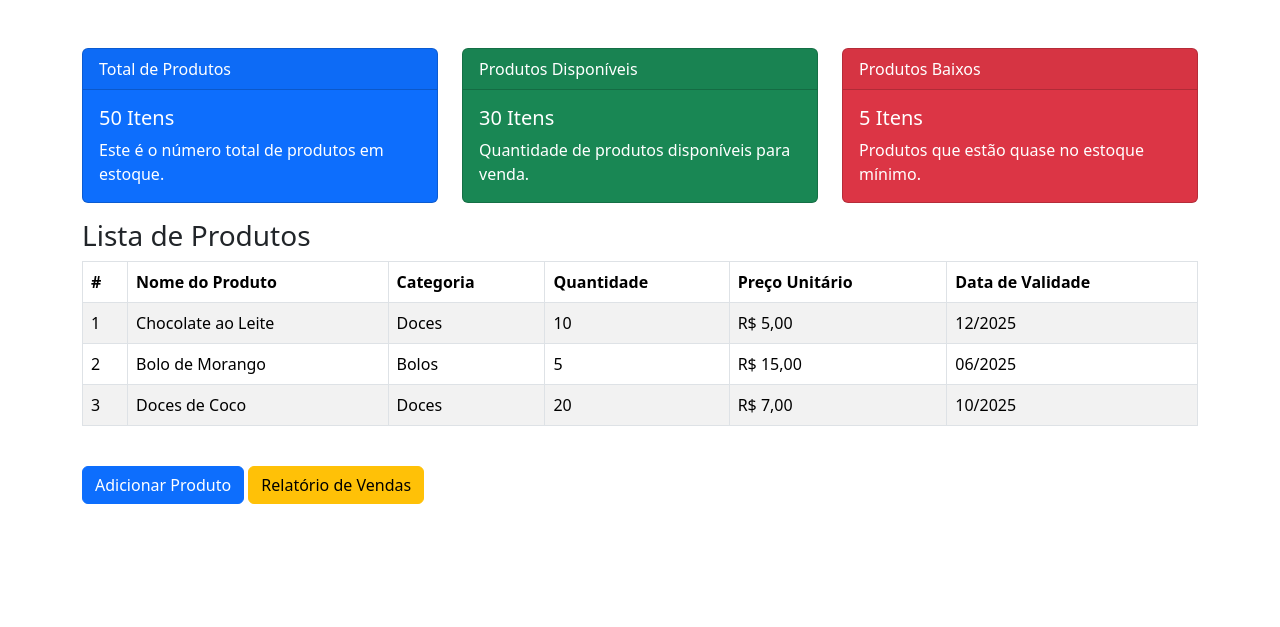
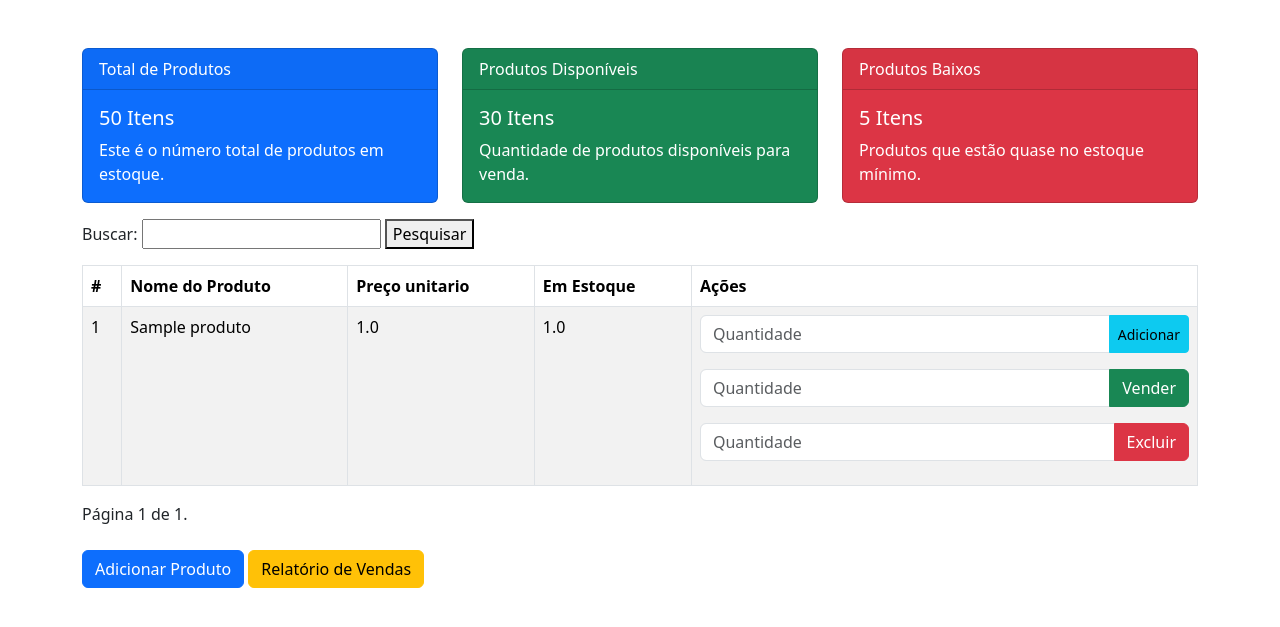
Before and after one commit to deverDaniel/Projeto_estoque, a Django app: page / in a window 1280 px wide. Shown: the part 56-683 px from the top of the page. Run offline with Django 4.2, Linux system fonts and the light colour scheme; tables that the repository leaves empty hold one stand-in row (values such as "Sample post"); some libraries are stand-ins or nearby versions.

Commit message:
adicionando pagina de produto

```diff
--- a/Core/form.py
+++ b/Core/form.py
@@ -1,4 +1,5 @@
 from django.forms import ModelForm
+from django import forms
 from .models import Ingrediente, Produto, ProdutoIngrediente
 
 class ProdutoForm(ModelForm):
@@ -15,3 +16,6 @@ class ProdutoIngredienteForm(ModelForm):
     class Meta:
         model = ProdutoIngrediente
         fields = ['ingrediente', 'quantidade']
+
+class SearchForm(forms.Form):
+    query = forms.CharField(label='Buscar', max_length=100, required=False)
--- a/Core/templates/base.html
+++ b/Core/templates/base.html
@@ -1,4 +1,5 @@
 <!doctype html>
+{% load static%}
 <html lang="en">
 <head>
     <meta charset="UTF-8">
@@ -7,6 +8,7 @@
     <meta http-equiv="X-UA-Compatible" content="ie=edge">
     <link href="https://cdn.jsdelivr.net/npm/bootstrap@5.3.3/dist/css/bootstrap.min.css" rel="stylesheet" integrity="sha384-QWTKZyjpPEjISv5WaRU9OFeRpok6YctnYmDr5pNlyT2bRjXh0JMhjY6hW+ALEwIH" crossorigin="anonymous">
     <title>Document</title>
+    <link rel="stylesheet" href="{% static 'styles.css' %}">
 </head>
 <body>
     <div class="container-fluid">
@@ -17,6 +19,7 @@
 <script src="https://code.jquery.com/jquery-3.6.0.min.js"></script>
 <script src="https://cdnjs.cloudflare.com/ajax/libs/popper.js/1.14.7/umd/popper.min.js"></script>
 <script src="https://stackpath.bootstrapcdn.com/bootstrap/4.5.2/js/bootstrap.min.js"></script>
+<script src="{% static 'script.js' %}"></script>
 
 </body>
 </html>
--- a/Core/templates/core/index.html
+++ b/Core/templates/core/index.html
@@ -1,5 +1,5 @@
 {% extends 'base.html'%}
-
+{% load bootstrap %}
 {% block main%}
     <nav class="navbar navbar-expand-lg navbar-dark bg-dark">
         <div class="container-fluid">
@@ -36,6 +36,7 @@
                     <div class="card-body">
                         <h5 class="card-title">50 Itens</h5>
                         <p class="card-text">Este é o número total de produtos em estoque.</p>
+
                     </div>
                 </div>
             </div>
@@ -60,49 +61,69 @@
                 </div>
             </div>
         </div>
-
+        <form method="get" action="{% url 'core_home'%}">
+            {{ form|bootstrap}}
+            <button type="submit">Pesquisar</button>
+        </form>
         <!-- Tabela de produtos em estoque -->
-        <div class="table-responsive">
-            <h3>Lista de Produtos</h3>
+        <div class="table-responsive mt-3">
             <table class="table table-bordered table-striped">
                 <thead>
                     <tr>
                         <th>#</th>
                         <th>Nome do Produto</th>
-                        <th>Categoria</th>
-                        <th>Quantidade</th>
-                        <th>Preço Unitário</th>
-                        <th>Data de Validade</th>
+                        <th>Preço unitario</th>
+                        <th>Em Estoque</th>
+                        <th>Ações</th>
                     </tr>
                 </thead>
                 <tbody>
+                {% for produto in produtos %}
                     <tr>
-                        <td>1</td>
-                        <td>Chocolate ao Leite</td>
-                        <td>Doces</td>
-                        <td>10</td>
-                        <td>R$ 5,00</td>
-                        <td>12/2025</td>
+                        <td>{{produto.id}}</td>
+                        <td>{{produto.nome}}</td>
+                        <td>{{produto.preco_unitario}}</td>
+                        <td>{{produto.min_estoque}}</td>
+                        <td>
+                            <form method="POST" action="{% url 'core_adicionar_ingrediente' produto.id %}">
+                                {% csrf_token %}
+                                <div class="input-group mb-3">
+                                      <!-- Input de Quantidade -->
+                                    <input type="number" name="quantidade" class="form-control" placeholder="Quantidade" min="1" required>
+                                    <!-- Botão Adicionar -->
+                                    <button type="submit" class="btn btn-info btn-sm">Adicionar</button>
+                                </div>
+                            </form>
+                            <form method="POST" action="{% url 'core_adicionar_ingrediente' produto.id %}">
+                                {% csrf_token %}
+                                <div class="input-group mb-3">
+                                    <!-- Input de Quantidade -->
+                                    <input type="number" name="quantidade" class="form-control" placeholder="Quantidade" min="1" required>
+                                    <!-- Botão Adicionar -->
+                                    <button type="submit" class="btn btn-success">Vender</button>
+                                </div>
+                            </form>
+                            <form method="POST" action="{% url 'core_adicionar_ingrediente' produto.id %}">
+                                {% csrf_token %}
+                                <div class="input-group mb-3">
+                                    <!-- Input de Quantidade -->
+                                    <input type="number" name="quantidade" class="form-control" placeholder="Quantidade" min="1" required>
+                                    <!-- Botão Adicionar -->
+                                    <button type="submit" class="btn btn-danger">Excluir</button>
+                                </div>
+                            </form>
+                        </td>
+
                     </tr>
+                {% empty %}
                     <tr>
-                        <td>2</td>
-                        <td>Bolo de Morango</td>
-                        <td>Bolos</td>
-                        <td>5</td>
-                        <td>R$ 15,00</td>
-                        <td>06/2025</td>
+                        <td colspan="2">Nenhum resultado encontrado.</td>
                     </tr>
-                    <tr>
-                        <td>3</td>
-                        <td>Doces de Coco</td>
-                        <td>Doces</td>
-                        <td>20</td>
-                        <td>R$ 7,00</td>
-                        <td>10/2025</td>
-                    </tr>
+                {% endfor%}
                 </tbody>
             </table>
         </div>
+        {% include 'core/paginacao.html' %}
 
         <!-- Botões de Ação -->
         <div class="mt-4">
@@ -110,9 +131,4 @@
             <a href="#" class="btn btn-warning">Relatório de Vendas</a>
         </div>
     </div>
-
-    <!-- Scripts do Bootstrap -->
-    <script src="https://cdn.jsdelivr.net/npm/@popperjs/core@2.11.6/dist/umd/popper.min.js"></script>
-    <script src="https://cdn.jsdelivr.net/npm/bootstrap@5.3.0-alpha1/dist/js/bootstrap.min.js"></script>
-
 {% endblock %}
--- a/Core/templates/core/lista_produtos.html
+++ b/Core/templates/core/lista_produtos.html
@@ -52,7 +52,7 @@
                         <td>{{produto.preco_unitario}}</td>
                         <td>{{produto.quantidade_estoque}}</td>
                         <td>{{produto.min_estoque}}</td>
-                        <td>{{produto.preco_custo}}</td>
+                        <td>{{produto.preco_custo|floatformat:2 }}</td>
                         <td>
                             <a href="#" class="btn btn-info btn-sm">Editar</a>
                             <a href="#" class="btn btn-danger btn-sm">Excluir</a>
--- /dev/null
+++ b/Core/templates/core/paginacao.html
@@ -0,0 +1,21 @@
+{% block paginacao%}
+
+<div class="pagination">
+    <span class="step-links">
+        {% if produtos.has_previous %}
+            <a href="?page=1{% if form.query.value %}&query={{ form.query.value }}{% endif %}">Primeira</a>
+            <a href="?page={{ produtos.previous_page_number }}{% if form.query.value %}&query={{ form.query.value }}{% endif %}">Anterior</a>
+        {% endif %}
+
+        <span class="current">
+            Página {{ produtos.number }} de {{ produtos.paginator.num_pages }}.
+        </span>
+
+        {% if produtos.has_next %}
+            <a href="?page={{ produtos.next_page_number }}{% if form.query.value %}&query={{ form.query.value }}{% endif %}">Próxima</a>
+            <a href="?page={{ produtos.paginator.num_pages }}{% if form.query.value %}&query={{ form.query.value }}{% endif %}">Última</a>
+        {% endif %}
+    </span>
+</div>
+
+{% endblock%}
--- a/Core/urls.py
+++ b/Core/urls.py
@@ -9,8 +9,9 @@ urlpatterns = [
     path("", home, name = 'core_home'),
     path("ingredientes/", ingredientes, name = "core_ingredientes"),
     path("produtos/", produtos, name = "core_produtos"),
+
     path('adicionar_ingrediente/<int:id>', adicionar_ingrediente, name='core_adicionar_ingrediente'),
-
+    path('adicionar_quantidade/<int:id>/<int:quantidade>', adicionar_ingrediente, name='core_adicionar_quantidade'),
     path("ingrediente-novo/", Ingrediente_novo, name = "core_ingrediente_novo"),
     path("produto-novo/", Produto_novo, name = "core_produto_novo"),
 
--- a/Core/views.py
+++ b/Core/views.py
@@ -1,9 +1,22 @@
 from django.shortcuts import render, redirect, get_object_or_404
+from django.core.paginator import Paginator
 from .models import Ingrediente, Produto, ProdutoIngrediente
-from .form import IngredienteForm, ProdutoForm, ProdutoIngredienteForm
+from .form import IngredienteForm, ProdutoForm, ProdutoIngredienteForm, SearchForm
 
 def home(request):
-    return render(request, 'core/index.html')
+    query = request.GET.get('query', '')
+    produtos = Produto.objects.all()
+
+    if query:
+        produtos = produtos.filter(nome__icontains =query)  # Altere 'nome' para o campo que você deseja pesquisar
+
+    paginator = Paginator(produtos, 3)  # 3 é o número máximo de itens por página
+    page_number = request.GET.get('page')  # Pega o número da página da URL
+    produtos = paginator.get_page(page_number)
+
+    form = SearchForm(request.GET)
+    data = {'produtos': produtos, 'form': form}
+    return render(request, 'core/index.html', data)
 
 def ingredientes(request):
     ingredientes =  Ingrediente.objects.all()
@@ -12,7 +25,7 @@ def ingredientes(request):
     return render(request, 'core/lista_ingredientes.html', data)
 
 def produtos(request):
-    produtos =  Produto.objects.all()
+    produtos = Produto.objects.all()
     valor = 0
     for produto in produtos:
         prod_ingredientes = ProdutoIngrediente.objects.filter(produto=produto)
@@ -94,3 +107,16 @@ def Deletar_Produto_Ingrediente(request,produto_id, ingrediente_id):
         return redirect('core_adicionar_ingrediente', produto_id)
     else:
         return render(request, 'core/delete_confirm.html', {"obj": produtoIngrediente.ingrediente})
+
+def adicionar_pruduto_pronto(request, id):
+    return redirect('core_produtos')
+
+def pesquisar(request):
+    query = request.GET.get('query', '')
+    produtos = Produto.objects.all()
+
+    if query:
+        produtos = produtos.filter(nome=query)  # Altere 'nome' para o campo que você deseja pesquisar
+
+    form = SearchForm(request.GET)
+    return render(request, 'tabela.html', {'form': form, 'produtos': produtos})
```
Also changed, not shown: static/script.js (added), static/styles.css (added).
